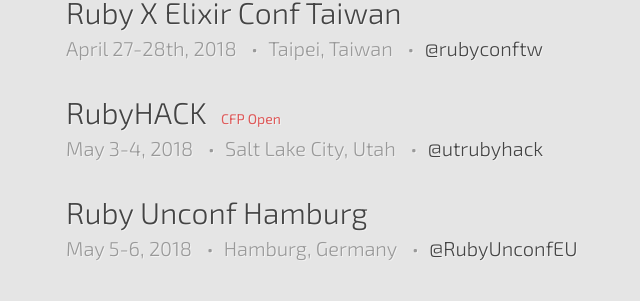
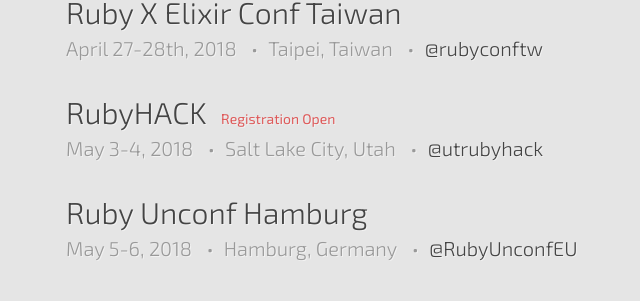
Before and after one commit to ruby-conferences/ruby-conferences.github.io, a Jekyll site: the page built from index.html, in a window 1280 px wide and 900 px high, scrolled down 1018 px. Shown: the part 150-451 px from the top of the window, without its empty margins (174-814 px from the left). Built offline with Jekyll 4.4.1, drawn with Linux system fonts in a browser that asks for light colours.

Commit message:
Update RubyHACK info

```diff
--- a/_data/current.yml
+++ b/_data/current.yml
@@ -59,7 +59,7 @@
   dates: "May 3-4, 2018"
   url: http://rubyhack.com/
   twitter: utrubyhack
-  cfp_phrase: CFP Open
+  reg_phrase: "Registration Open"
 
 - name: Ruby Unconf Hamburg
   location: Hamburg, Germany
```
